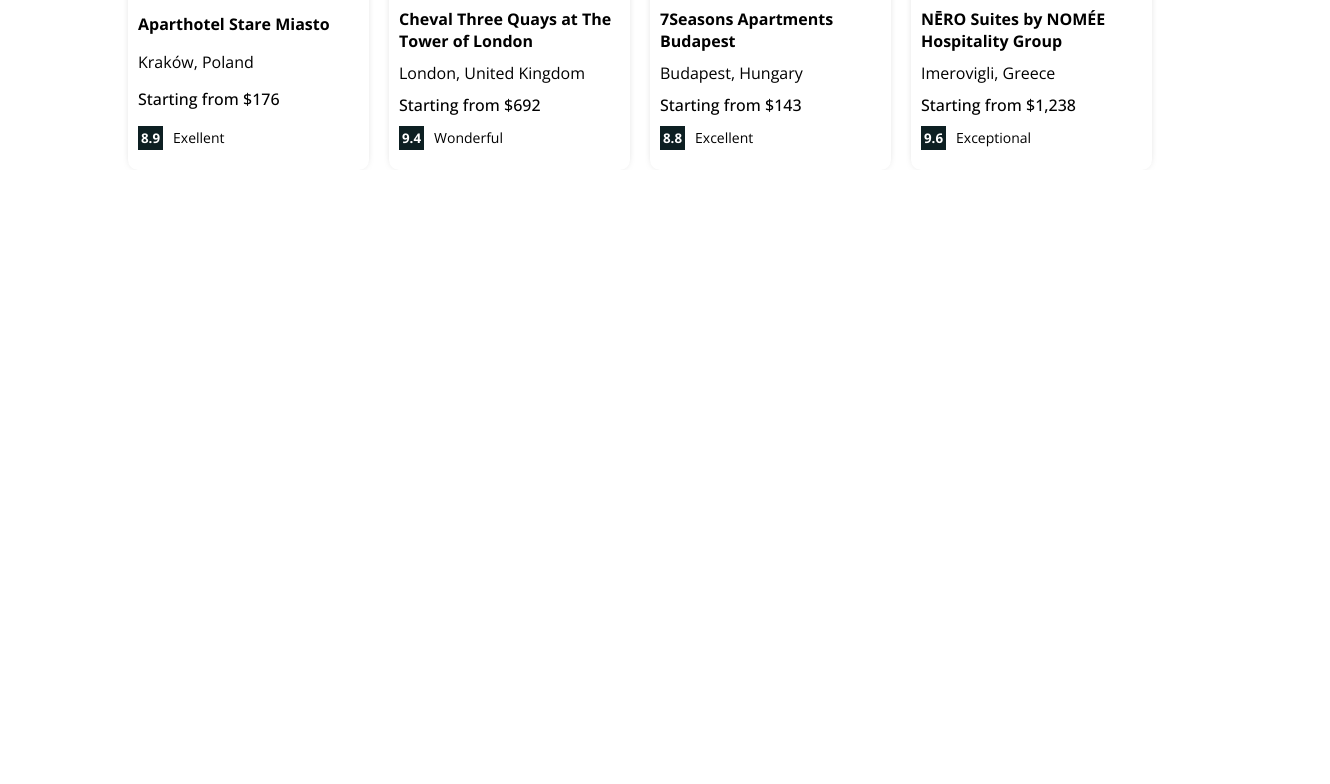
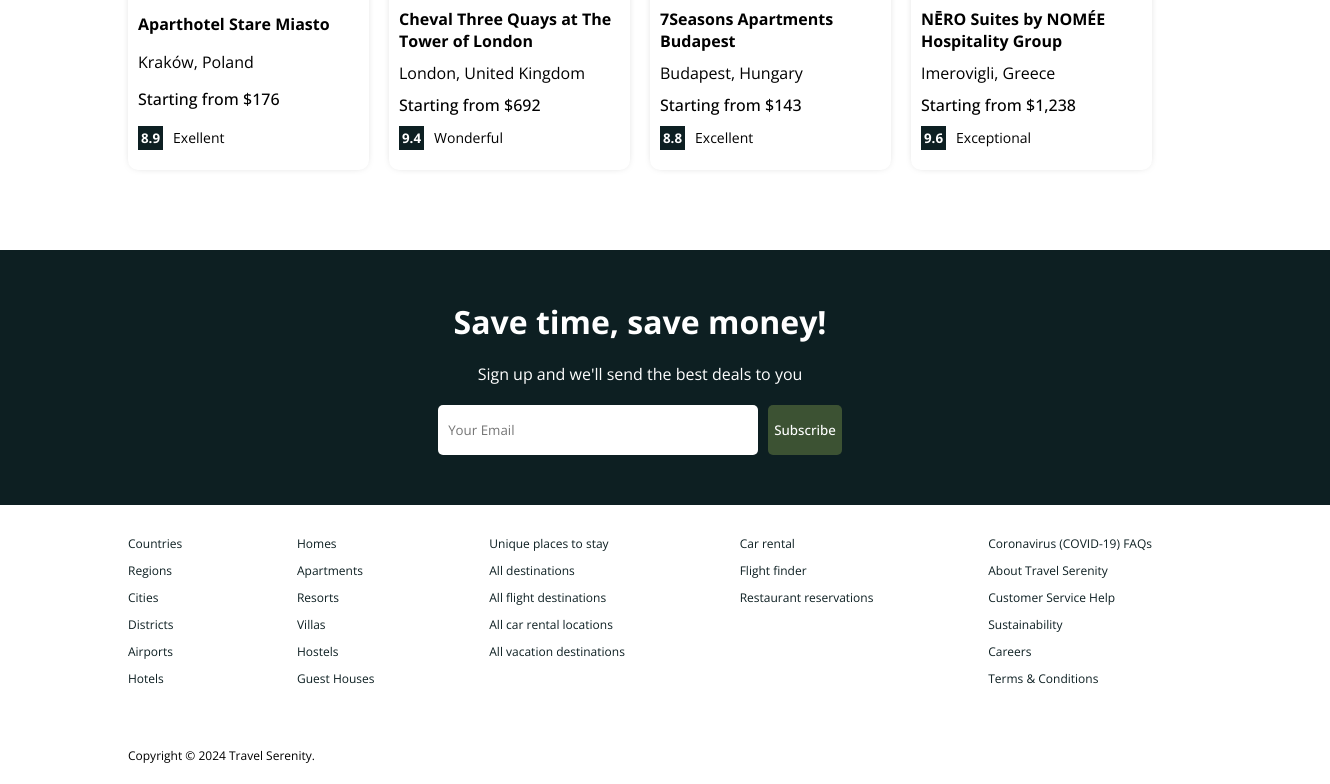
Before and after one commit to nguyenjh/travel-serenity-react-ui, a React (Create React App) app: page / in a window 1280 px wide. Shown: the part 1282-2066 px from the top of the page, 1330 px wide, since content can reach past the window. Before the commit the page ends 1452 px from the top, so only its background shows below. Built offline with nearby package versions, Linux system fonts and the light colour scheme.

Commit message:
Created email list and footer components

```diff
--- /dev/null
+++ b/src/components/footer/Footer.jsx
@@ -0,0 +1,53 @@
+import "./footer.css"
+
+const Footer = () => {
+    return (
+        <div className="footer">
+            <div className="fLists">
+                <ul className="fList">
+                    <li className="fListItem">Countries</li>
+                    <li className="fListItem">Regions</li>
+                    <li className="fListItem">Cities</li>
+                    <li className="fListItem">Districts</li>
+                    <li className="fListItem">Airports</li>
+                    <li className="fListItem">Hotels</li>
+                </ul>
+
+                <ul className="fList">
+                    <li className="fListItem">Homes</li>
+                    <li className="fListItem">Apartments</li>
+                    <li className="fListItem">Resorts</li>
+                    <li className="fListItem">Villas</li>
+                    <li className="fListItem">Hostels</li>
+                    <li className="fListItem">Guest Houses</li>
+                </ul>
+
+                <ul className="fList">
+                    <li className="fListItem">Unique places to stay</li>
+                    <li className="fListItem">All destinations</li>
+                    <li className="fListItem">All flight destinations</li>
+                    <li className="fListItem">All car rental locations</li>
+                    <li className="fListItem">All vacation destinations</li>
+                </ul>
+
+                <ul className="fList">
+                    <li className="fListItem">Car rental</li>
+                    <li className="fListItem">Flight finder</li>
+                    <li className="fListItem">Restaurant reservations</li>
+                </ul>
+
+                <ul className="fList">
+                    <li className="fListItem">Coronavirus (COVID-19) FAQs</li>
+                    <li className="fListItem">About Travel Serenity</li>
+                    <li className="fListItem">Customer Service Help</li>
+                    <li className="fListItem">Sustainability</li>
+                    <li className="fListItem">Careers</li>
+                    <li className="fListItem">Terms & Conditions</li>
+                </ul>
+            </div>
+            <div className="fText">Copyright © 2024 Travel Serenity.</div>
+        </div>
+    )
+}
+
+export default Footer
--- /dev/null
+++ b/src/components/footer/footer.css
@@ -0,0 +1,27 @@
+.footer{
+    width: 100%;
+    width: 1024px;
+    font-size: 12px;
+}
+
+.fLists{
+    width: 100%;
+    display: flex;
+    justify-content: space-between;
+    margin-bottom: 50px;
+}
+
+.fList{
+    list-style: none;
+    padding: 0;
+}
+
+.fListItem{
+    margin-bottom: 10px;
+    color: #0D1F22;
+    cursor: pointer;
+}
+
+.fText{
+    margin-bottom: 20px;
+}
--- /dev/null
+++ b/src/components/mailList/MailList.jsx
@@ -0,0 +1,16 @@
+import "./mailList.css"
+
+const MailList = () => {
+    return (
+        <div className="mail">
+            <h1 className="mailTitle">Save time, save money!</h1>
+            <span className="mailDesc">Sign up and we'll send the best deals to you</span>
+            <div className="mailInputContainer">
+                <input type="text" placeholder="Your Email" />
+                <button>Subscribe</button>
+            </div>
+        </div>
+    )
+}
+
+export default MailList
--- /dev/null
+++ b/src/components/mailList/mailList.css
@@ -0,0 +1,30 @@
+.mail{
+    width: 100%;
+    margin-top: 50px;
+    background-color: #0D1F22;
+    color: white;
+    display: flex;
+    flex-direction: column;
+    align-items: center;
+    gap: 20px;
+    padding: 50px;
+}
+
+.mailInputContainer>input{
+    width: 300px;
+    height: 30px;
+    padding: 10px;
+    border: none;
+    margin-right: 10px;
+    border-radius: 5px;
+}
+
+.mailInputContainer>button{
+    height: 50px;
+    background-color: #3C5233;
+    color: white;
+    font-weight: 500;
+    border: none;
+    border-radius: 5px;
+    cursor: pointer;
+}
--- a/src/components/navbar/navbar.css
+++ b/src/components/navbar/navbar.css
@@ -19,9 +19,11 @@
 }
 
 .navButton{
-    margin: 20px;
+    margin: 10px;
     border: none;
     padding: 5px 10px;
     cursor: pointer;
     color: #0D1F22;
+    background-color: white;
+    font-weight: 500;
 }
--- a/src/pages/home/Home.jsx
+++ b/src/pages/home/Home.jsx
@@ -4,6 +4,8 @@
 import Featured from "../../components/featured/Featured"
 import PropertyList from "../../components/propertyList/PropertyList"
 import FeaturedProperties from "../../components/featuredProperties/FeaturedProperties"
+import MailList from "../../components/mailList/MailList"
+import Footer from "../../components/footer/Footer"
 
 const Home = () => {
     return (
@@ -16,6 +18,8 @@
                 <PropertyList/>
                 <h1 className="homeTitle">Home guests love</h1>
                 <FeaturedProperties/>
+                <MailList/>
+                <Footer/>
             </div>
         </div>
     )
```
